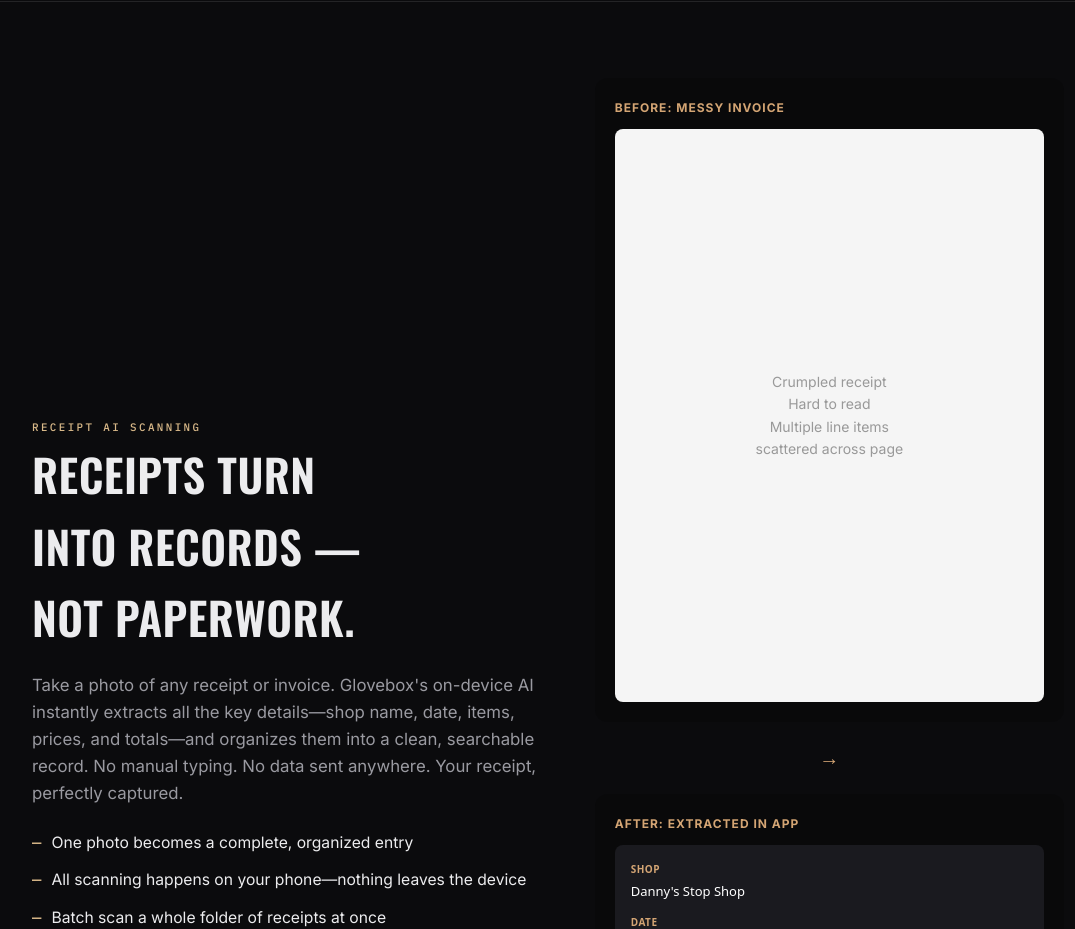
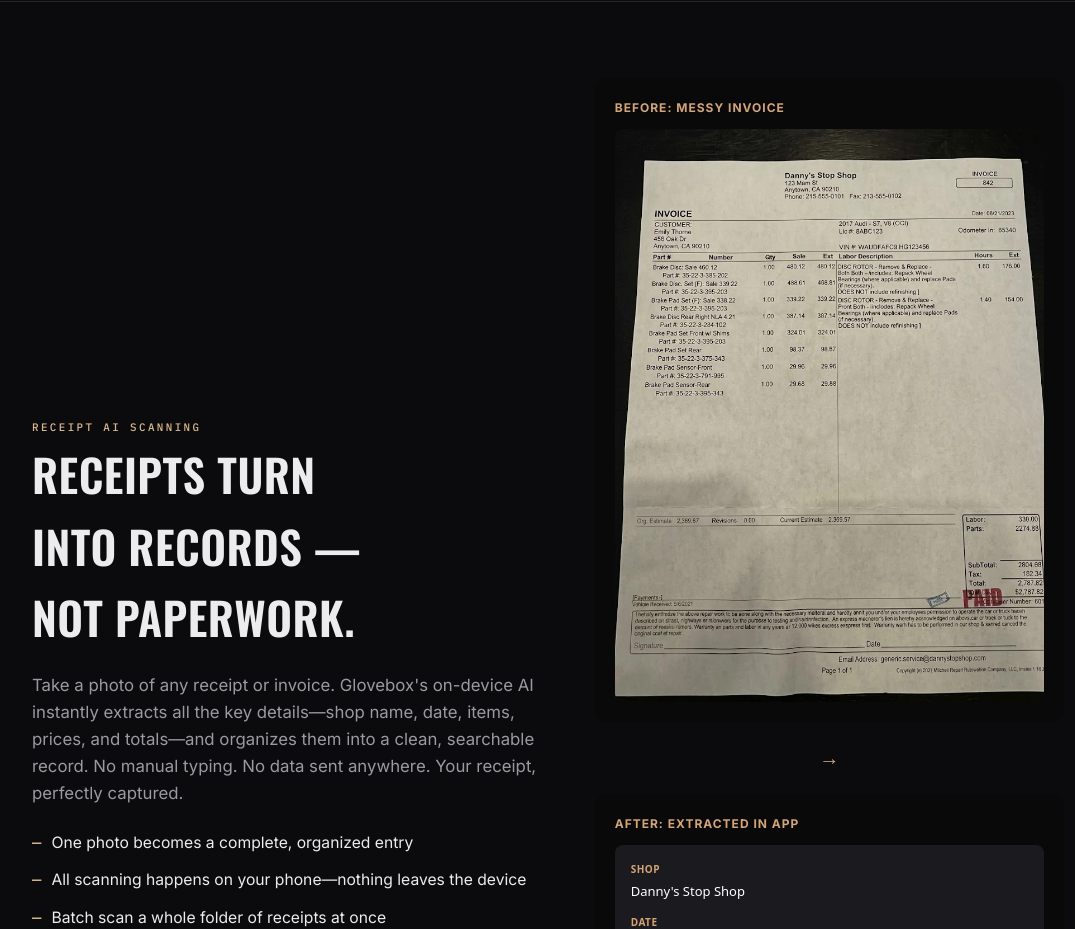
Before and after one commit to admixer64/glovebox-site, a plain HTML site: page index.html in a window 1280 px wide. Shown: the part 2560-3489 px from the top of the page, without its empty margins (92-1167 px from the left). Drawn offline with nearby package versions, Linux system fonts and the light colour scheme.

Commit message:
Fix receipt image display

```diff
--- a/index.html
+++ b/index.html
@@ -252,9 +252,7 @@
     <div style="display: grid; gap: 20px; align-items: center;">
       <div style="background: rgba(0,0,0,0.2); border-radius: 12px; padding: 20px;">
         <div style="font-size: 12px; color: #d4a574; text-transform: uppercase; letter-spacing: 1px; font-weight: 700; margin-bottom: 12px;">Before: Messy invoice</div>
-        <div style="background: #f5f5f5; border-radius: 8px; aspect-ratio: 3/4; display: flex; align-items: center; justify-content: center; color: #999; font-size: 14px; text-align: center; padding: 20px;">
-          Crumpled receipt<br/>Hard to read<br/>Multiple line items<br/>scattered across page
-        </div>
+        <img src="receipt.webp" alt="Danny's Stop Shop invoice" style="width: 100%; border-radius: 8px; display: block;">
       </div>
       <div style="text-align: center; font-size: 20px; color: #d4a574;">→</div>
       <div style="background: rgba(0,0,0,0.2); border-radius: 12px; padding: 20px;">
```
